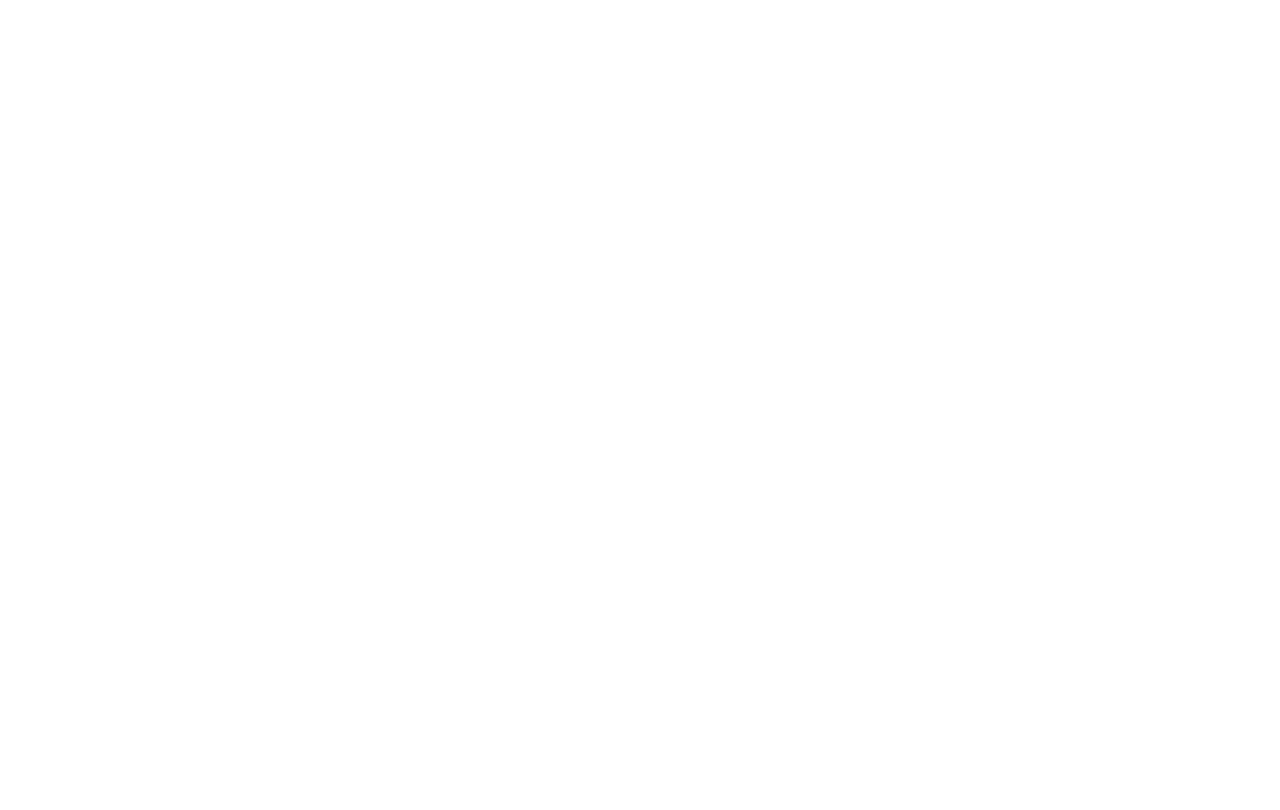
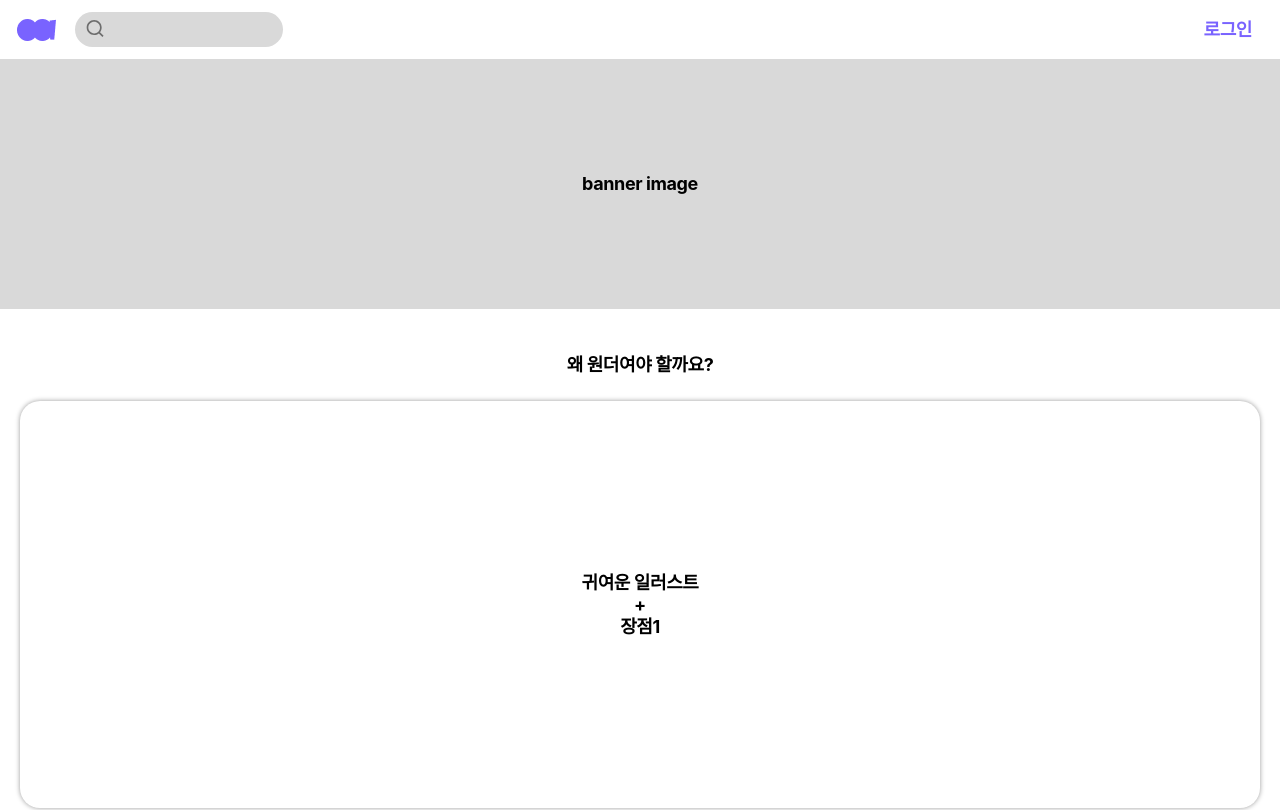
Before and after one commit to designDefined/wonder, a Next.js app: page / in a window 1280 px wide. Shown: the top 810 px of the page. Built offline with nearby package versions, Linux system fonts and the light colour scheme; a web font is replaced by a local one.

Commit message:
#5/feat/initialize home (#6)
* setup sample home components

* add Header

* update PR and Issue template

```diff
--- /dev/null
+++ b/components/common/Header.module.scss
@@ -0,0 +1,47 @@
+@use "./styles/position";
+@use "./styles/color";
+@use "./styles/textStyle";
+
+.Header {
+  @include position.flexbox(row);
+  width: 100%;
+  height: 59px;
+  position: fixed;
+  top: 0;
+  background-color: white;
+  z-index: 100;
+  .logo {
+    margin-left: 17px;
+  }
+  .search {
+    @include position.flexbox(row);
+    position: relative;
+    width: 208px;
+    height: 35px;
+    margin-left: 19px;
+    .input {
+      @include textStyle.heading;
+      width: 100%;
+      height: 100%;
+      border: 0;
+      border-radius: 25px;
+      padding-left: 37px;
+      font: inherit;
+      background-color: color.$gray;
+    }
+    .icon {
+      position: absolute;
+      left: 10px;
+    }
+  }
+  .login {
+    @include textStyle.heading;
+    position: absolute;
+    right: 22px;
+    border: 0;
+    font: inherit;
+    font-size: 18px;
+    background: none;
+    color: color.$main;
+  }
+}
--- /dev/null
+++ b/components/common/Header.tsx
@@ -0,0 +1,19 @@
+import styles from "./Header.module.scss";
+import classNames from "classnames/bind";
+
+const cx = classNames.bind(styles);
+
+const Header = () => {
+  return (
+    <header className={cx("Header")}>
+      <img className={cx("logo")} src={"assets/logo.png"} />
+      <div className={cx("search")}>
+        <input className={cx("input")} />
+        <img className={cx("icon")} src={"assets/icon/search.svg"} />
+      </div>
+      <button className={cx("login")}>로그인</button>
+    </header>
+  );
+};
+
+export default Header;
--- a/pages/Main.module.scss
+++ b/pages/Main.module.scss
@@ -1,29 +1,92 @@
 @use "./styles/responsive";
+@use "./styles/position";
+@use "./styles/color";
+@use "./styles/textStyle";
 
 .Main {
+  @include textStyle.heading;
   position: relative;
-  width: 100vw;
-  min-height: 100vh;
-  overflow-x: hidden;
-  .container {
-    position: relative;
-    width: 300%;
-    height: 100%;
-    display: flex;
-    flex-wrap: nowrap;
-    transition: 0.5s;
-    overflow-x: hidden;
-    &.home {
-      transform: translateX(0);
+  width: 100%;
+  color: black;
+  text-align: center;
+
+  .bannerCarousel {
+    @include position.centered();
+    width: 100%;
+    height: 250px;
+    background-color: color.$gray;
+    margin-top: 59px;
+  }
+  .introduction {
+    @include position.flexbox;
+    width: 100%;
+    margin-top: 45px;
+    .advantage {
+      @include position.centered;
+      width: calc(100% - 40px);
+      height: 407px;
+      margin-top: 25px;
+      border-radius: 20px;
+      box-shadow: 0 0 5px rgba(0, 0, 0, 0.4);
     }
-    &.social {
-      transform: translateX(calc(-100% / 3));
-    }
-    &.myPage {
-      transform: translateX(calc(-200% / 3));
+    .toSignIn {
+      @include position.centered;
+      margin-top: 25px;
+      width: 206px;
+      height: 46px;
+      font: inherit;
+      border: 0;
+      border-radius: 34px;
     }
   }
-
-  @include responsive.media(">=phone", "<desktop") {
+  .recent {
+    @include position.flexbox;
+    position: relative;
+    width: 100%;
+    margin-top: 43px;
+    .label {
+      width: 100%;
+      @include position.flexbox(row);
+      text-align: left;
+      padding-left: 20px;
+    }
+    .eventList {
+      @include position.centered;
+      position: relative;
+      width: 100%;
+      padding: 0;
+      list-style: none;
+      .event {
+        @include position.centered;
+        width: 300px;
+        height: 400px;
+        border-radius: 20px;
+        box-shadow: 0 0 5px rgba(0, 0, 0, 0.4);
+      }
+    }
+  }
+  .buttons {
+    @include position.flexbox(column);
+    position: relative;
+    width: 100%;
+    margin-top: 62px;
+    margin-bottom: 61px;
+    button {
+      width: 362px;
+      height: 76px;
+      font: inherit;
+      margin-top: 11px;
+      border-radius: 20px;
+      border: 0;
+    }
+  }
+  .footer {
+    @include position.centered;
+    width: 100%;
+    height: 202px;
+    background-color: color.$gray;
   }
 }
+
+@include responsive.media(">=phone", "<desktop") {
+}
--- a/pages/index.tsx
+++ b/pages/index.tsx
@@ -1,13 +1,36 @@
 import styles from "./Main.module.scss";
 import classNames from "classnames/bind";
+import Header from "../components/common/Header";
 
 const cx = classNames.bind(styles);
 
 const Main = () => {
   return (
-    <article className={cx("Main")}>
-      <div className={cx("container")}></div>
-    </article>
+    <main className={cx("Main")}>
+      <Header />
+      <article className={cx("bannerCarousel")}>banner image</article>
+      <article className={cx("introduction")}>
+        <div>왜 원더여야 할까요?</div>
+        <section className={cx("advantage")}>
+          귀여운 일러스트 <br />+<br /> 장점1
+        </section>
+        <section className={cx("advantage")}>
+          귀여운 일러스트 <br />+<br /> 장점2
+        </section>
+        <button className={cx("toSignIn")}>회원가입 하러 가기</button>
+      </article>
+      <article className={cx("recent")}>
+        <div className={cx("label")}>지금 올라온 이벤트</div>
+        <ul className={cx("eventList")}>
+          <li className={cx("event")}>이벤트 1</li>
+        </ul>
+      </article>
+      <div className={cx("buttons")}>
+        <button className={cx("instagram")}>원더 인스타그램 보러 가기</button>
+        <button className={cx("guide")}>원더 창작자 가이드</button>
+      </div>
+      <footer className={cx("footer")}>footer</footer>
+    </main>
   );
 };
 
--- /dev/null
+++ b/styles/_color.scss
@@ -0,0 +1,2 @@
+$gray: #d9d9d9;
+$main: #7963ff;
--- a/styles/flexbox.scss
+++ b/styles/_position.scss
@@ -2,6 +2,12 @@
   display: flex;
   flex-direction: $direction;
   justify-content: center;
+  align-items: center;
+}
+@mixin flexbox($direction: column) {
+  display: flex;
+  flex-direction: $direction;
+  justify-content: flex-start;
   align-items: center;
 }
 
--- /dev/null
+++ b/styles/_textStyle.scss
@@ -0,0 +1,6 @@
+@mixin heading {
+  font-size: 18px;
+  font-weight: 700;
+  line-height: 22px;
+  letter-spacing: -0.4px;
+}
--- a/styles/layout.scss
+++ /dev/null
@@ -1,6 +0,0 @@
-@use "./styles/flexbox";
-@mixin mainSection {
-  @include flexbox.overflowItem;
-  width: 100vw;
-  min-height: 100vh;
-}
```
Also changed, not shown: public/assets/icon/search.svg (added), public/assets/logo.png (added).
